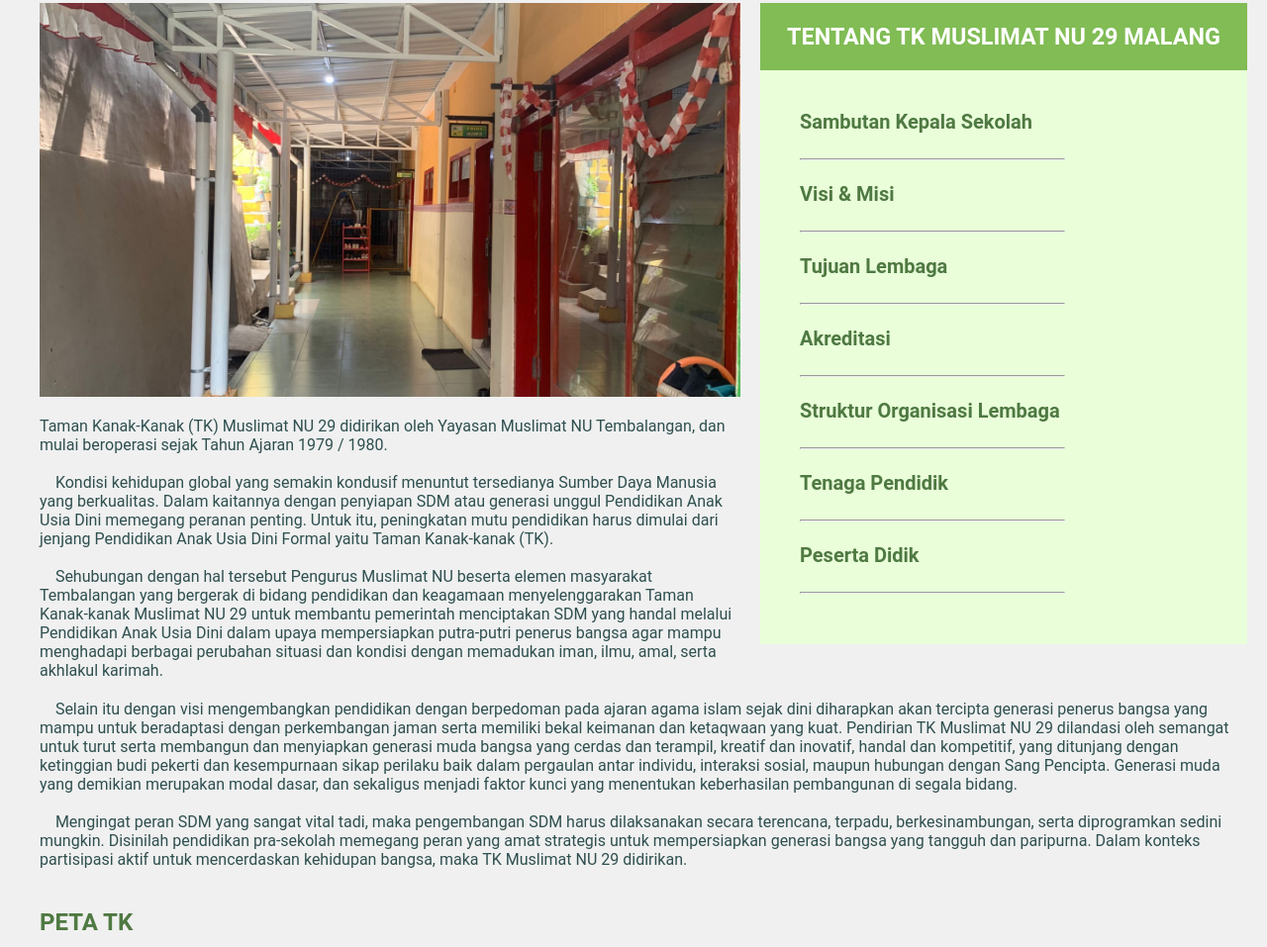
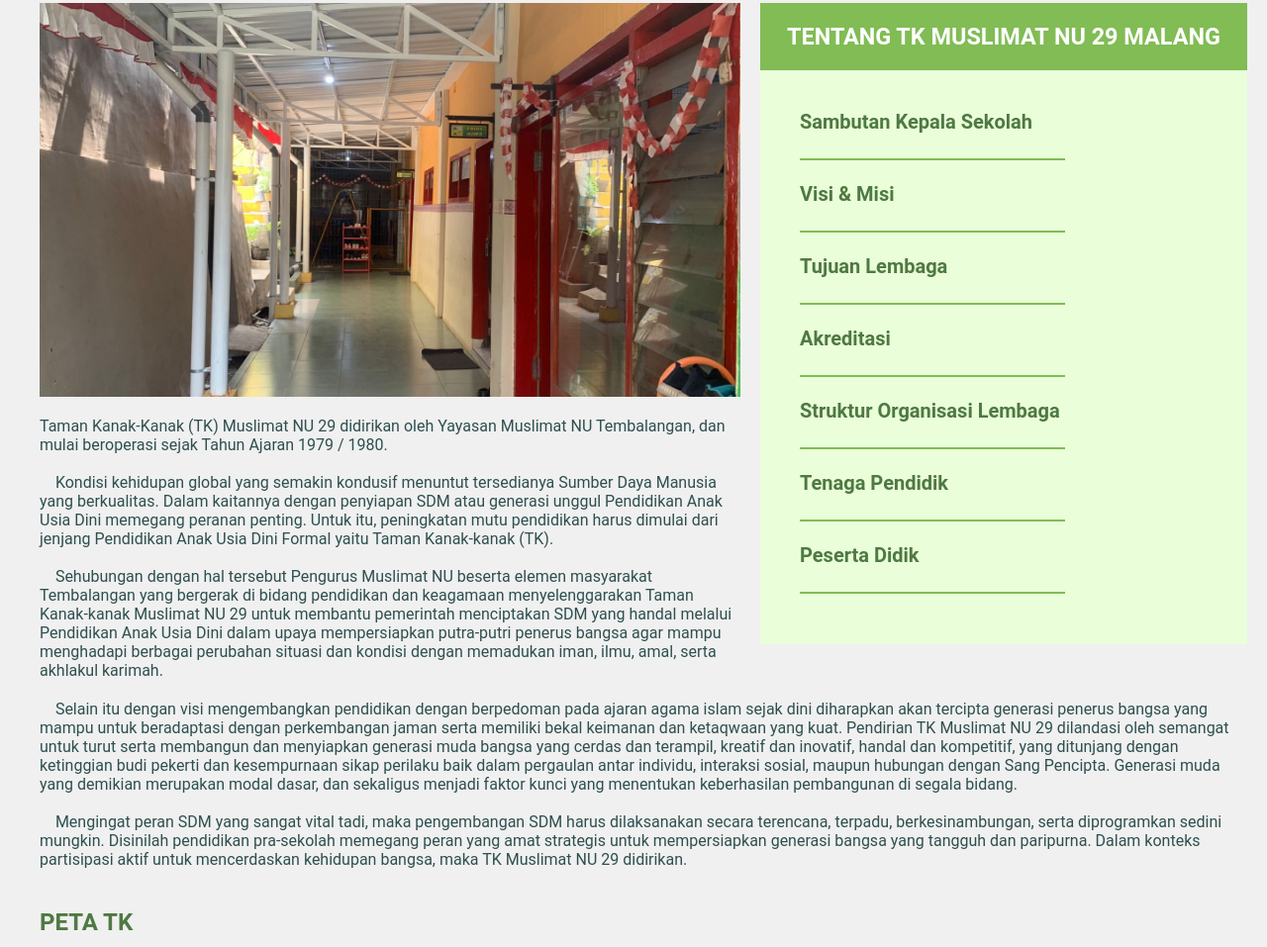
Before and after one commit to Dzaky-Hadyan/TK-Muslimat-NU-29-Malang, a plain HTML site: page Profile page/profile.html in a window 1280 px wide. Shown: the part 1669-2626 px from the top of the page at 99% size. Drawn offline with Linux system fonts and the light colour scheme.

Commit message:
buat profil

```diff
--- a/Profile page/styleProfile.css
+++ b/Profile page/styleProfile.css
@@ -160,7 +160,7 @@
   text-decoration: none;
 }
 .list-tentangTK hr {
-  bordaer: none;
+  border: none;
   height: 2px;
   background-color: #81bc55;
   width: 65%;
```
